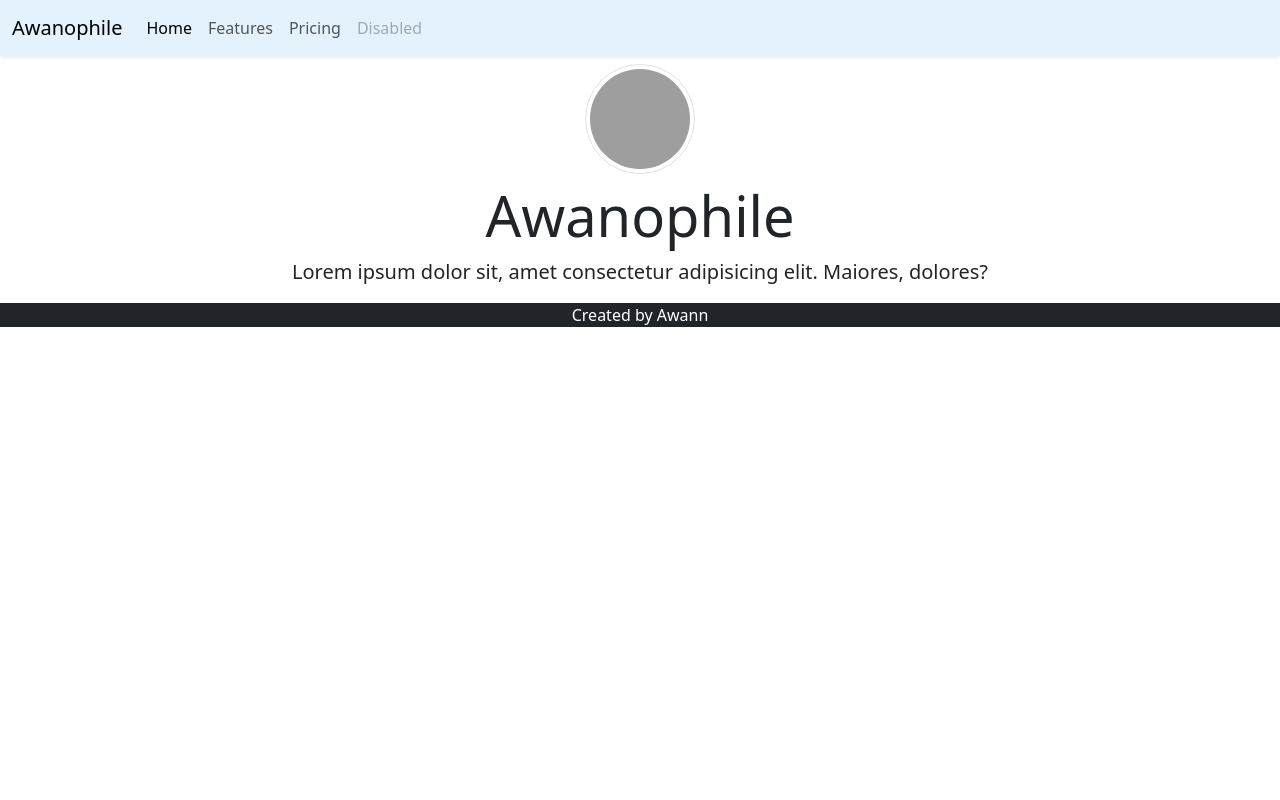
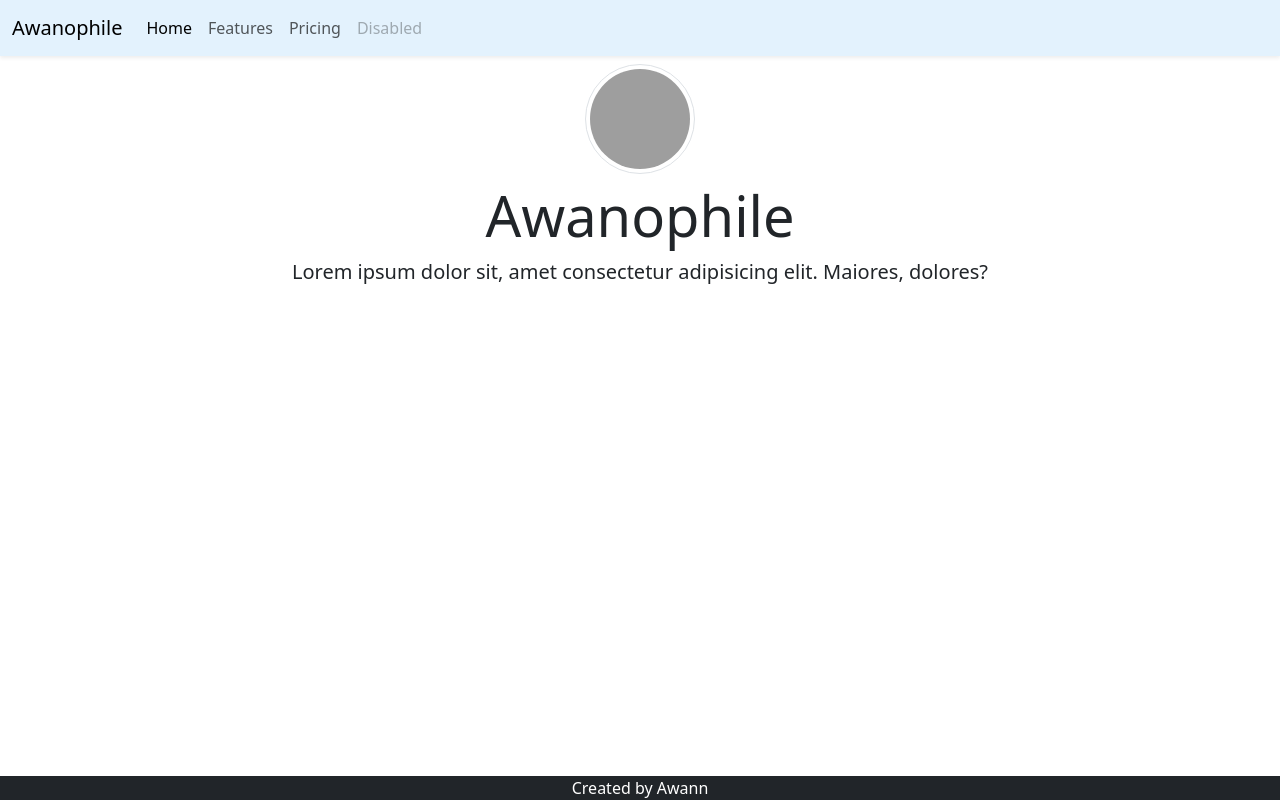
Before and after one commit to gunawan-ly/portfolio, a React (Vite) app: page / in a window 1280 px wide. Built offline with nearby package versions, Linux system fonts and the light colour scheme; grey boxes are pictures that could not be loaded.

Commit message:
v1.8 Update Footer

```diff
--- a/src/components/Footer.jsx
+++ b/src/components/Footer.jsx
@@ -1,8 +1,8 @@
 export default function Footer() {
   return (
     <>
-      <section>
-        <footer class="bg-dark text-center text-white">Created by Awann</footer>
+      <section className="footer fixed-bottom">
+        <footer className="bg-dark text-center text-white">Created by Awann</footer>
       </section>
     </>
   );
```
